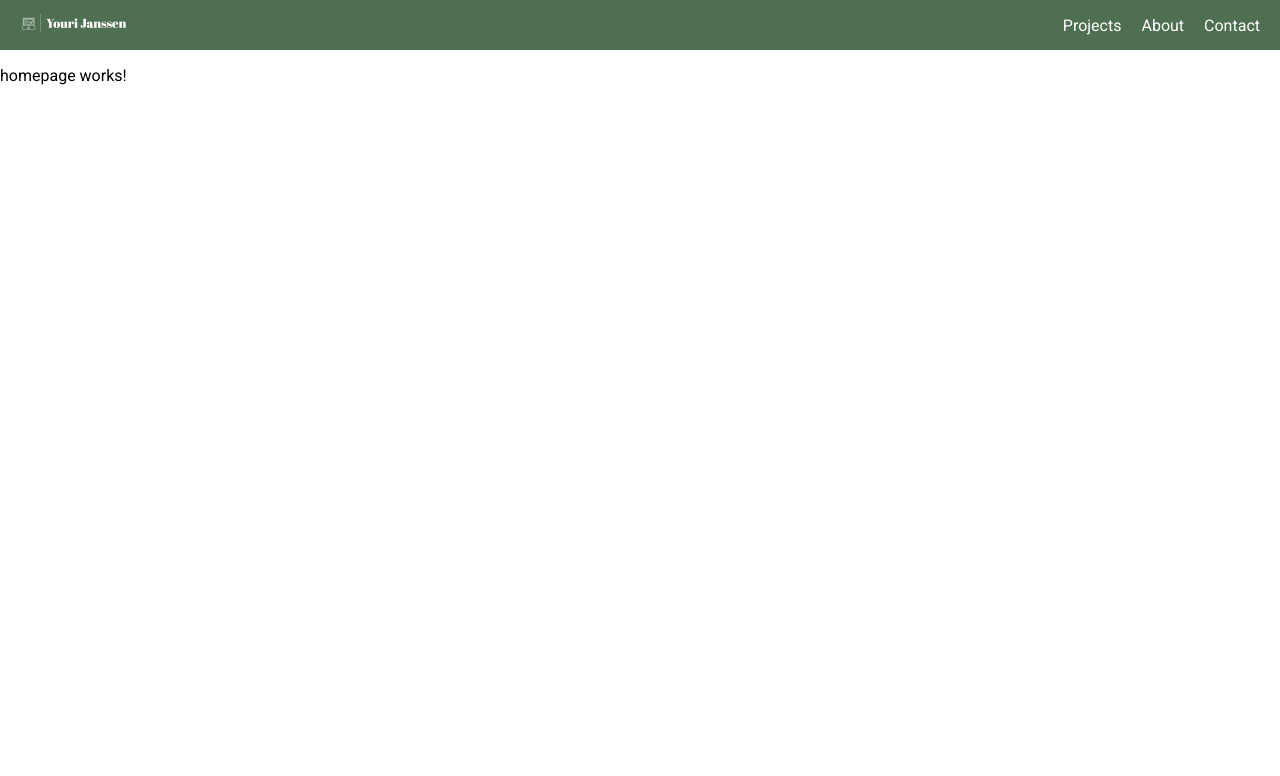
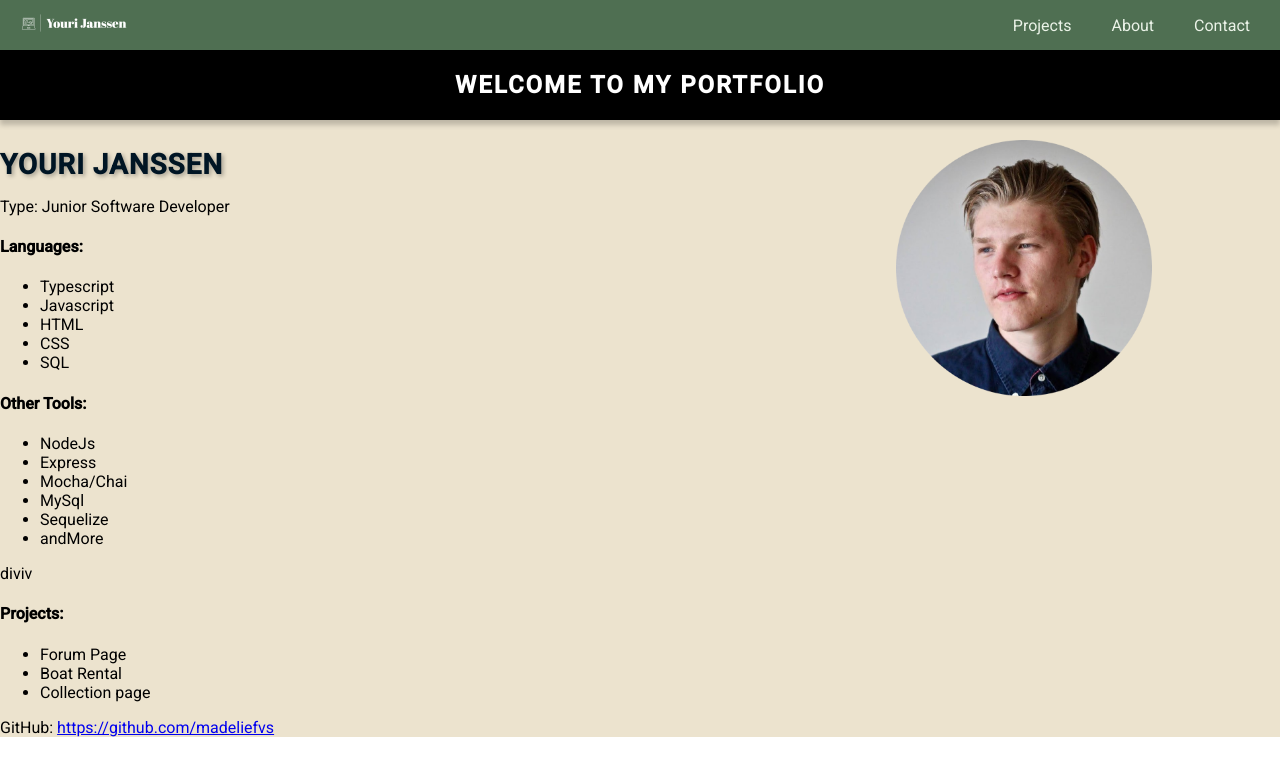
Before and after one commit to yourijanssen/youri-portfolio-page, an Angular app: page / in a window 1280 px wide. Shown: the top 776 px of the page. Built offline with nearby package versions, Linux system fonts and the light colour scheme.

Commit message:
some good progress

```diff
--- a/src/app/app.component.ts
+++ b/src/app/app.component.ts
@@ -1,15 +1,8 @@
-import { Component, OnInit } from '@angular/core';
-import { Title } from '@angular/platform-browser';
+import { Component } from '@angular/core';
 
 @Component({
   selector: 'app-root',
   templateUrl: './app.component.html',
   styleUrls: ['./app.component.css'],
 })
-export class AppComponent implements OnInit {
-  constructor(private titleService: Title) {}
-
-  ngOnInit(): void {
-    this.titleService.setTitle('Youri Janssen');
-  }
-}
+export class AppComponent {}
--- a/src/app/components/navbar/navbar.component.css
+++ b/src/app/components/navbar/navbar.component.css
@@ -7,6 +7,7 @@
   color: white;
   width: 100%;
   height: 50px;
+  margin-bottom: -20px;
 }
 
 /* the size of the logo itself */
@@ -30,7 +31,6 @@
 .nav-links {
   display: flex;
   list-style: none;
-
 }
 
 .nav-links li {
@@ -41,7 +41,36 @@
 /* The link elements from the links */
 .nav-links a {
   text-decoration: none;
-  color: white;
+  color: #EBF3E8;
+  padding: 10px;
+  display: inline-block;
+  position: relative;
+  transition: color 0.3s ease-in-out; /* Add a smooth color transition on hover */
+
+  /* Add a subtle underline effect on hover */
+  &:hover {
+    color: #001524; /* Change color on hover */
+  }
+
+  /* Add a bottom border for an underline effect */
+  &::before {
+    content: '';
+    position: absolute;
+    bottom: 0;
+    left: 0;
+    width: 100%;
+    height: 2px;
+    background-color: #EBF3E8;
+    transform: scaleX(0);
+    transform-origin: bottom right;
+    transition: transform 0.3s ease-in-out;
+  }
+
+  /* Scale the underline effect on hover */
+  &:hover::before {
+    transform: scaleX(1);
+    transform-origin: bottom left;
+  }
 }
 
 @media only screen and (max-width: 600px) {
--- a/src/app/pages/about/about.component.html
+++ b/src/app/pages/about/about.component.html
@@ -1,8 +1,8 @@
 <!-- about.component.html -->
-<div class="about-container">
-  <h2>About Me</h2>
 
-  <p class="about-introduction">
+<div class="aboutContainer">
+  <h2 class="aboutTitle">About Me</h2>
+  <p class="aboutIntroduction">
     Welcome to my portfolio! After a long period of hard work, I managed to
     become Youri Janssen, a passionate and dedicated backend developer with a
     creative background. After completing a Game Art study after high school, I
--- a/src/app/pages/contact/contact.component.html
+++ b/src/app/pages/contact/contact.component.html
@@ -1,12 +1,15 @@
 <!-- contact.component.html -->
-<div class="contact-fullpage">
-  <div class="contact-container">
-    <h2>Contact Me</h2>
-    <p>If you have any questions or feedback, feel free to reach out to me!</p>
+<div class="contact-container">
+  <h2 class="contactTitle">Contact Me</h2>
+  <p class="contactText">
+    If you have any questions or feedback, feel free to reach out to me!
+  </p>
 
-    <div class="contact-details">
-      <p>Email: yourijanssen123@gmail.com</p>
-      <p>Phone: +31 647223984</p>
-    </div>
+  <div class="contact-details">
+    <p>
+      Email me at:
+      <a href="mailto:yourijanssen123@gmail.com">yourijanssen123@gmail.com</a>
+    </p>
+    <p>Call me at: <a href="tel:+31647223984">+31 647223984</a></p>
   </div>
 </div>
--- a/src/app/pages/homepage/homepage.component.css
+++ b/src/app/pages/homepage/homepage.component.css
@@ -0,0 +1,48 @@
+
+
+    /* homepage.component.css */
+
+    .homepage-container {
+      background-color: #ECE3CE;
+    }
+
+/* Updated Style for .homeTitle */
+.homeTitle {
+  background-color: black;
+  color: white;
+  height: 70px;
+  width: 100%;
+  display: flex;
+  align-items: center;
+  justify-content: center;
+  text-transform: uppercase;
+  letter-spacing: 2px;
+  font-size: 24px;
+  font-weight: bold;
+  box-shadow: 0 5px 5px rgba(0, 0, 0, 0.2);
+  position: relative; /* Added position relative for absolute positioning of the text */
+}
+
+.myName {
+  font-size: 28px; /* Adjust font size */
+  color: #001524; /* Set text color */
+  text-shadow: 2px 2px 4px rgba(0, 0, 0, 0.3); /* Add a subtle text shadow */
+  font-weight: bold; /* Make the text bold */
+  margin-bottom: 10px; /* Add spacing at the bottom */
+  letter-spacing: 1px; /* Increase letter spacing for a stylish look */
+  text-transform: uppercase; /* Convert text to uppercase */
+
+}
+    .profile-image {
+      max-width: 20%;
+      transition: transform 0.3s ease-in-out; /* Add a smooth transition effect on hover */
+      position: absolute;
+      margin-inline-start: 70%;
+    }
+
+
+    .profile-image:hover {
+      transform: scale(1.04); /* Enlarge the image on hover for an interactive effect */
+      filter: brightness(90%); /* Adjust brightness on hover for a subtle effect */
+      cursor: pointer; /* Change cursor to indicate interactivity */
+    }
--- a/src/app/pages/homepage/homepage.component.html
+++ b/src/app/pages/homepage/homepage.component.html
@@ -1 +1,43 @@
-<p>homepage works!</p>
+<!-- homepage.component.html -->
+<div class="homepage-container">
+  <div class="profile-info">
+    <div class="introduction">
+      <h2 class="homeTitle">Welcome to my Portfolio</h2>
+
+      <a
+        href="https://github.com/yourijanssen"
+        target="_blank"
+        rel="noopener noreferrer"
+      >
+        <img
+          src="assets/ffffSquare-fotor-20231014131645.png"
+          alt="GitHub Profile"
+          class="profile-image"
+        />
+      </a>
+      <h3 class="myName">{{ person.name }}</h3>
+      <p class="jobTitle">Type: {{ person.type }}</p>
+    </div>
+    <div class="Languages">
+      <h4>Languages:</h4>
+      <ul>
+        <li *ngFor="let language of person.languages">{{ language }}</li>
+      </ul>
+
+      <h4>Other Tools:</h4>
+      <ul>
+        <li *ngFor="let tool of person.otherTools">{{ tool }}</li>
+      </ul>
+    </div>
+
+    diviv
+    <h4>Projects:</h4>
+    <ul>
+      <li *ngFor="let project of person.projects">{{ project }}</li>
+    </ul>
+
+    <p>
+      GitHub: <a [href]="person.github" target="_blank">{{ person.github }}</a>
+    </p>
+  </div>
+</div>
--- a/src/app/pages/homepage/homepage.component.ts
+++ b/src/app/pages/homepage/homepage.component.ts
@@ -1,10 +1,25 @@
+// homepage.component.ts
 import { Component } from '@angular/core';
 
 @Component({
   selector: 'app-homepage',
   templateUrl: './homepage.component.html',
-  styleUrls: ['./homepage.component.css']
+  styleUrls: ['./homepage.component.css'],
 })
 export class HomepageComponent {
-
+  person = {
+    name: 'Youri Janssen',
+    type: 'Junior Software Developer',
+    languages: ['Typescript', 'Javascript', 'HTML', 'CSS', 'SQL'],
+    otherTools: [
+      'NodeJs',
+      'Express',
+      'Mocha/Chai',
+      'MySql',
+      'Sequelize',
+      'andMore',
+    ],
+    projects: ['Forum Page', 'Boat Rental', 'Collection page'], // Provide your actual projects
+    github: 'https://github.com/madeliefvs',
+  };
 }
--- a/src/app/pages/projects/projects.component.css
+++ b/src/app/pages/projects/projects.component.css
@@ -1,25 +1,53 @@
 /* projects.component.css */
 .project-page {
-  padding: 20px;
   background-color: #3A4D39;
 }
 
+  .projectTitle {
+    background-color: black; /* Deep blue color */
+    color: white;
+    height: 70px; /* Increased height for a more prominent look */
+    width: 100%;
+    display: flex;
+    align-items: center;
+    justify-content: center;
+    text-transform: uppercase; /* Uppercase text */
+    letter-spacing: 2px; /* Increased letter spacing for a stylish touch */
+    font-size: 24px; /* Larger font size for emphasis */
+    font-weight: bold; /* Bold text for emphasis */
+    box-shadow: 0 5px 5px rgba(0, 0, 0, 0.2); /* Subtle box shadow for depth */
+  }
+
 .projects-container {
-  max-width: 600px;
-  margin: 0 auto;
   text-align: center;
   background-color: #ECE3CE;
 }
 
 .project-card {
-  border: 4px solid #ddd;
+  border-radius: 15px; /* Slightly reduced border-radius for a softer look */
   text-align: left;
-  margin-inline-start: 10%;
-  margin-inline-end: 10%;
+  margin-inline-start: 5%;
+  margin-inline-end: 5%;
   padding: 20px;
   margin-bottom: 20px;
-  background-color: #739072;
-  transition: transform 0.3s ease-in-out; /* Add a smooth transition effect */
+  background-color: #739072; /* A greenish color for a fresh and vibrant feel */
+  transition: transform 0.3s ease-in-out, box-shadow 0.3s ease-in-out; /* Add smooth transitions for transform and box-shadow */
+
+  /* Hover effect */
+  transform: scale(1);
+  box-shadow: 0 5px 15px rgba(0, 0, 0, 0.1);
+
+  /* Hover state */
+  &:hover {
+    transform: scale(1.05); /* Increase scale on hover for a subtle zoom effect */
+    box-shadow: 0 10px 20px rgba(0, 0, 0, 0.2); /* Increase box shadow on hover for depth */
+  }
+}
+
+.projectName {
+  font-size: 15px;
+  font-weight: bold;
+
 }
 
 .project-card:hover {
@@ -28,7 +56,7 @@
 
 a {
   text-decoration: none;
-  color: #007BFF;
+  color: #EBF3E8;
   display: block;
   margin-top: 10px;
 }
--- a/src/app/pages/projects/projects.component.html
+++ b/src/app/pages/projects/projects.component.html
@@ -1,10 +1,10 @@
 <!-- projects.component.html -->
 <div class="project-page">
   <div class="projects-container">
-    <h2>My Projects</h2>
+    <h2 class="projectTitle">"My Projects"</h2>
 
     <div *ngFor="let project of projects" class="project-card">
-      <h3>{{ project.name }}</h3>
+      <h3 class="projectName">{{ project.name }}</h3>
       <p>{{ project.description }}</p>
       <p>Technologies Used: {{ project.technologies }}</p>
       <a [href]="project.url" target="_blank">Visit Project</a>
--- a/src/index.html
+++ b/src/index.html
@@ -1,16 +1,22 @@
-<!doctype html>
+<!DOCTYPE html>
 <html lang="en">
-<head>
-  <meta charset="utf-8">
-  <title>YourAppName</title>
-  <base href="/">
-  <meta name="viewport" content="width=device-width, initial-scale=1">
-  <link rel="icon" type="image/x-icon" href="favicon.ico">
-  <link rel="preconnect" href="https://fonts.gstatic.com">
-  <link href="https://fonts.googleapis.com/css2?family=Roboto:wght@300;400;500&display=swap" rel="stylesheet">
-  <link href="https://fonts.googleapis.com/icon?family=Material+Icons" rel="stylesheet">
-</head>
-<body class="mat-typography">
-  <app-root></app-root>
-</body>
+  <head>
+    <meta charset="utf-8" />
+    <title>Youri Janssen</title>
+    <base href="/" />
+    <meta name="viewport" content="width=device-width, initial-scale=1" />
+    <link rel="icon" type="image/x-icon" href="favicon.ico" />
+    <link rel="preconnect" href="https://fonts.gstatic.com" />
+    <link
+      href="https://fonts.googleapis.com/css2?family=Roboto:wght@300;400;500&display=swap"
+      rel="stylesheet"
+    />
+    <link
+      href="https://fonts.googleapis.com/icon?family=Material+Icons"
+      rel="stylesheet"
+    />
+  </head>
+  <body class="mat-typography">
+    <app-root></app-root>
+  </body>
 </html>
```
Also changed, not shown: src/app/pages/about/about.component.css (+20 -8 lines), src/app/pages/contact/contact.component.css (+33 -31 lines).
